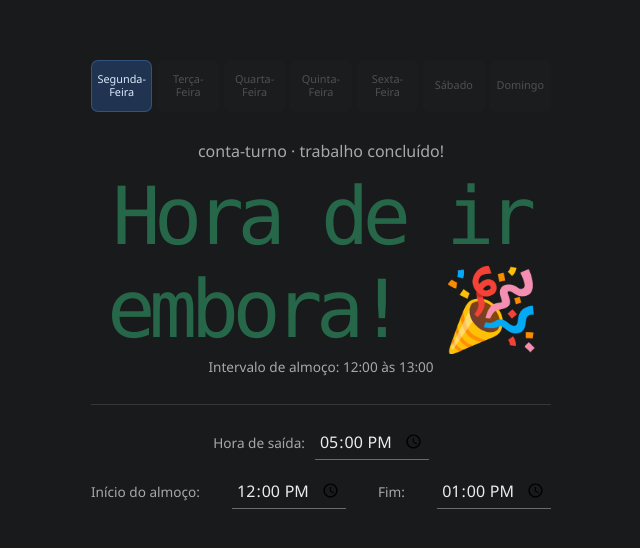
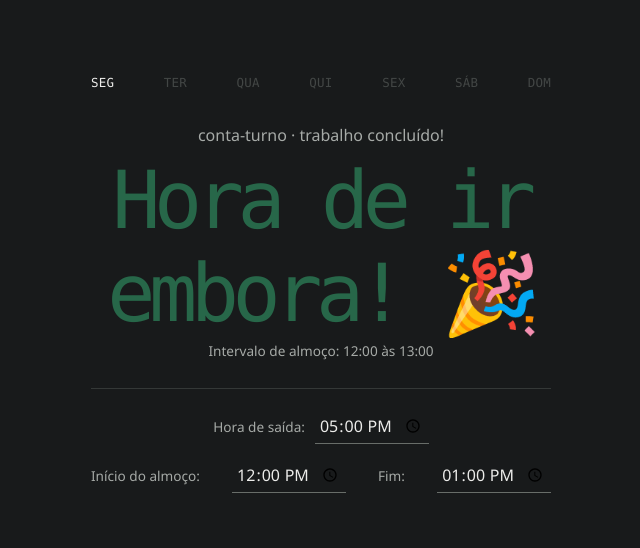
Before and after one commit to Miguellopes-89/conta-turno, a plain HTML site: page index.html in a window 1280 px wide. Shown: the part 116-664 px from the top of the page, without its empty margins (319-959 px from the left). Drawn offline with Linux system fonts and the light colour scheme.

Commit message:
Protótipo: faixa minimalista dos dias no topo

```diff
--- a/index.html
+++ b/index.html
@@ -17,34 +17,17 @@
         }
         .container { width: min(90%, 460px); text-align: center; }
         .weekdays {
-            display: grid;
-            grid-template-columns: repeat(7, minmax(0, 1fr));
-            gap: 5px;
-            margin-bottom: 28px;
+            display: flex;
+            justify-content: space-between;
+            align-items: center;
+            margin-bottom: 34px;
+            font-family: ui-monospace, "Cascadia Code", Consolas, monospace;
+            font-size: .78rem;
+            font-weight: 500;
+            letter-spacing: .02em;
         }
-        .weekday {
-            min-height: 42px;
-            display: flex;
-            align-items: center;
-            justify-content: center;
-            padding: 5px 3px;
-            border-radius: 7px;
-            font-size: .68rem;
-            line-height: 1.15;
-            color: #8f9491;
-            background: rgba(255,255,255,.025);
-            opacity: .45;
-        }
-        .weekday.active {
-            color: #dbeafe;
-            background: rgba(59,130,246,.24);
-            box-shadow: inset 0 0 0 1px rgba(96,165,250,.28);
-            opacity: 1;
-        }
-        @media (max-width: 430px) {
-            .weekdays { gap: 3px; }
-            .weekday { font-size: .62rem; min-height: 38px; }
-        }
+        .weekday { color: #666b68; opacity: .55; }
+        .weekday.active { color: #ececea; opacity: 1; }
         h1 { margin: 0 0 8px; font-size: 1rem; font-weight: 500; color: #a6aaa7; }
         .config-box {
             display: grid;
@@ -78,13 +61,13 @@
 <body>
     <main class="container">
         <nav class="weekdays" id="weekdays" aria-label="Dias da semana">
-            <div class="weekday" data-day="1">Segunda-Feira</div>
-            <div class="weekday" data-day="2">Terça-Feira</div>
-            <div class="weekday" data-day="3">Quarta-Feira</div>
-            <div class="weekday" data-day="4">Quinta-Feira</div>
-            <div class="weekday" data-day="5">Sexta-Feira</div>
-            <div class="weekday" data-day="6">Sábado</div>
-            <div class="weekday" data-day="0">Domingo</div>
+            <span class="weekday" data-day="1">SEG</span>
+            <span class="weekday" data-day="2">TER</span>
+            <span class="weekday" data-day="3">QUA</span>
+            <span class="weekday" data-day="4">QUI</span>
+            <span class="weekday" data-day="5">SEX</span>
+            <span class="weekday" data-day="6">SÁB</span>
+            <span class="weekday" data-day="0">DOM</span>
         </nav>
 
         <h1 id="title-display">conta-turno</h1>
@@ -115,11 +98,10 @@
         const countdownElement = document.getElementById('countdown');
         const titleDisplay = document.getElementById('title-display');
         const lunchInfoElement = document.getElementById('lunch-info');
-        const weekdayElements = document.querySelectorAll('.weekday');
 
         function highlightCurrentWeekday() {
             const currentDay = new Date().getDay();
-            weekdayElements.forEach(day => {
+            document.querySelectorAll('.weekday').forEach(day => {
                 day.classList.toggle('active', Number(day.dataset.day) === currentDay);
             });
         }
```
